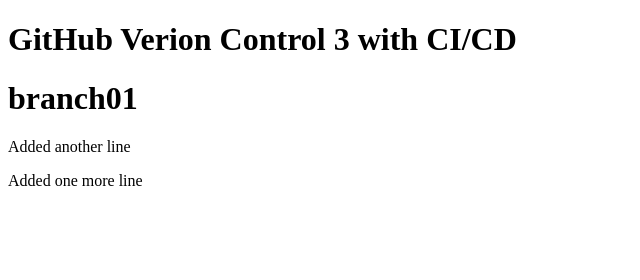
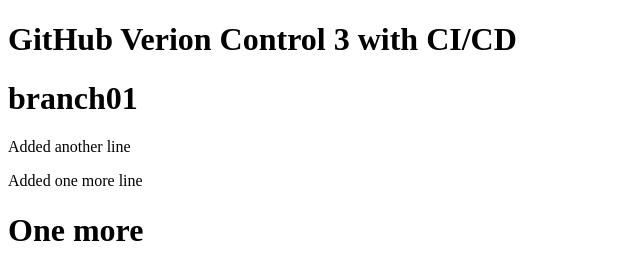
Before and after one commit to rma010101/rev18-github-version-control-3, a plain HTML site: page index.html in a window 1280 px wide. Shown: the whole page, without its empty margins (0-640 px from the left). Drawn offline with Linux system fonts and the light colour scheme.

Commit message:
one more

```diff
--- a/index.html
+++ b/index.html
@@ -10,5 +10,6 @@
     <h1>branch01</h1>
     <p>Added another line</p>
     <p>Added one more line</p>
+    <h1>One more</h1>
 </body>
 </html>
```
